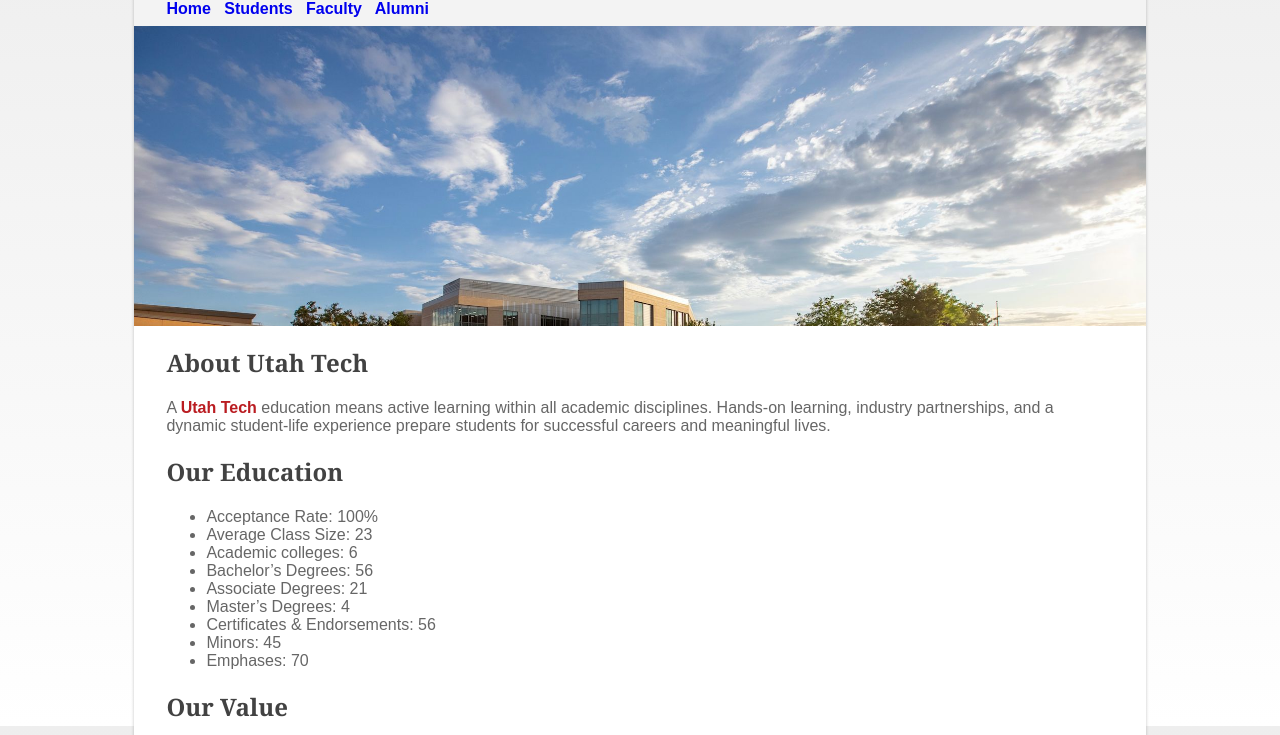
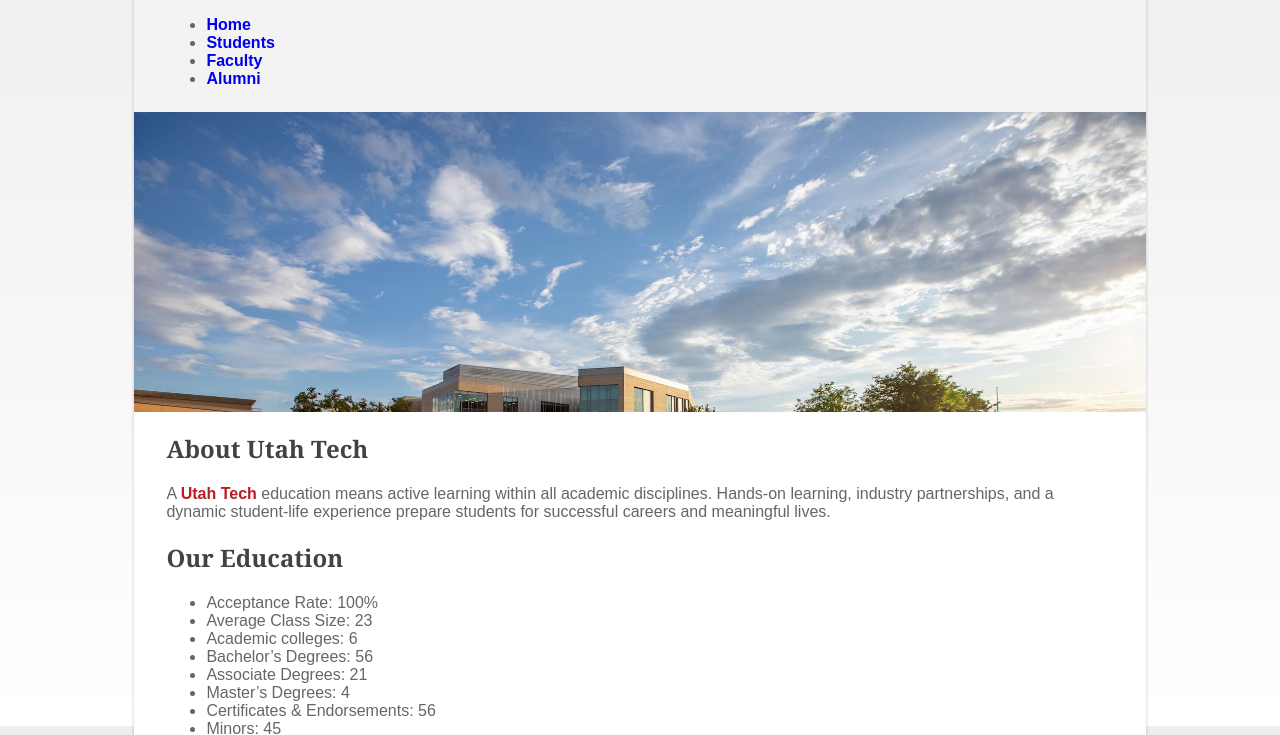
Before and after one commit to imaginaryteatime/se1400, a plain HTML site: page projects/utta3/index.html in a window 1280 px wide. Shown: the part 74-809 px from the top of the page. Drawn offline with Linux system fonts and the light colour scheme; files whose address does not match are found by name.

Commit message:
2/11/25 edits

```diff
--- a/projects/utta3/index.html
+++ b/projects/utta3/index.html
@@ -13,10 +13,12 @@
       </header>
 
       <nav>
-        <a href="index.html">Home</a> &nbsp;
-        <a href="students.html">Students</a> &nbsp;
-        <a href="faculty.html">Faculty</a> &nbsp;
-        <a href="alumni.html">Alumni</a>
+        <ul>
+          <li><a href="index.html">Home</a></li>
+          <li><a href="students.html">Students</a></li>
+          <li><a href="faculty.html">Faculty</a></li>
+          <li><a href="alumni.html">Alumni</a></li>
+        </ul>
       </nav>
       <div id="homehero"></div>
 
```
Also changed, not shown: projects/utta3/utahtechimages/utahtechimages/facultyhero.jpg (added), projects/utta3/utahtechimages/utahtechimages/homehero.jpg (added), projects/utta3/utahtechimages/utahtechimages/studenthero.jpg (added), projects/utta3/utahtechimages/utahtechimages/students.jpg (added), projects/utta3/utahtechimages/utahtechimages/utahtechlogo.svg (added).
